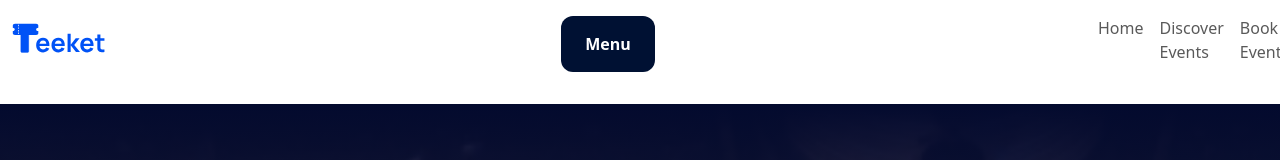
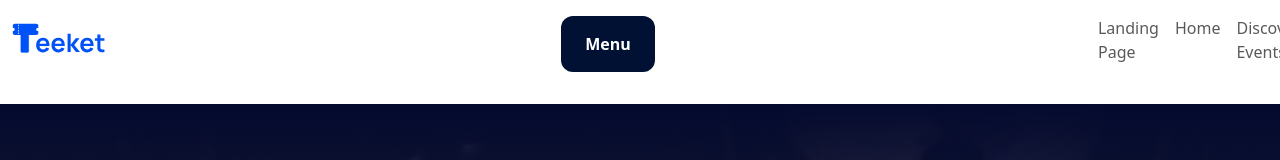
Before and after one commit to gogurlbaby/teeket, a React (Create React App) app: page /home in a window 1280 px wide. Shown: the top 160 px of the page. Built offline with nearby package versions, Linux system fonts and the light colour scheme.

Commit message:
updated paths

```diff
--- a/src/components/navbar_components/Navbar.js
+++ b/src/components/navbar_components/Navbar.js
@@ -40,10 +40,10 @@ function NavBar() {
             </Offcanvas.Header>
             <Offcanvas.Body>
               <Nav className="justify-content-end flex-grow-1 pe-3">
-                <Nav.Link href="/">Home</Nav.Link>
+                <Nav.Link href="/">Landing Page</Nav.Link>
+                <Nav.Link href="/home">Home</Nav.Link>
                 <Nav.Link href="/discover-events">Discover Events</Nav.Link>
                 <Nav.Link href="/book-events">Book Events</Nav.Link>
-                <Nav.Link href="/landing">Landing Page</Nav.Link>
                 <Nav.Link href="/login">Login</Nav.Link>
               </Nav>
             </Offcanvas.Body>
```
